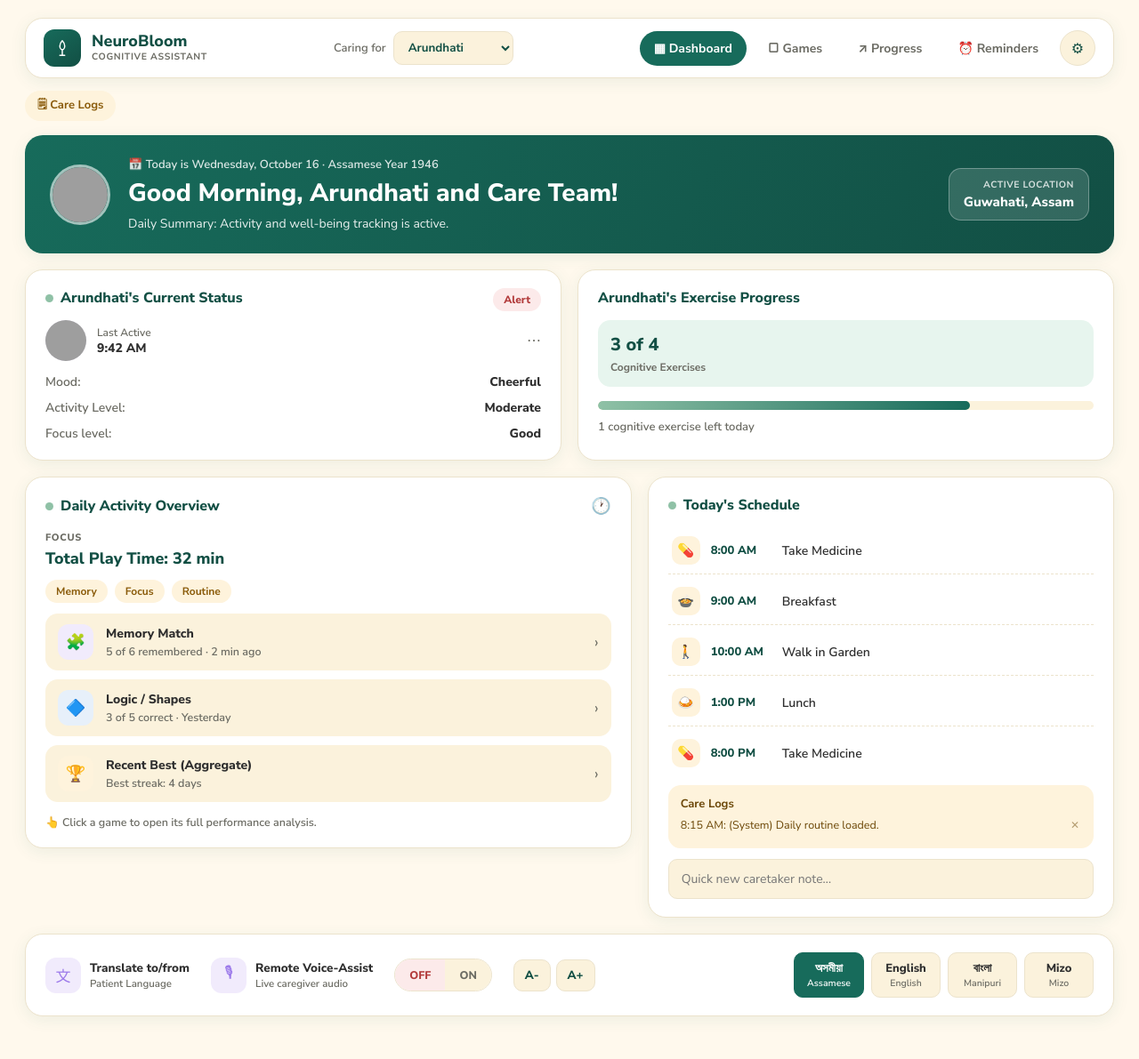
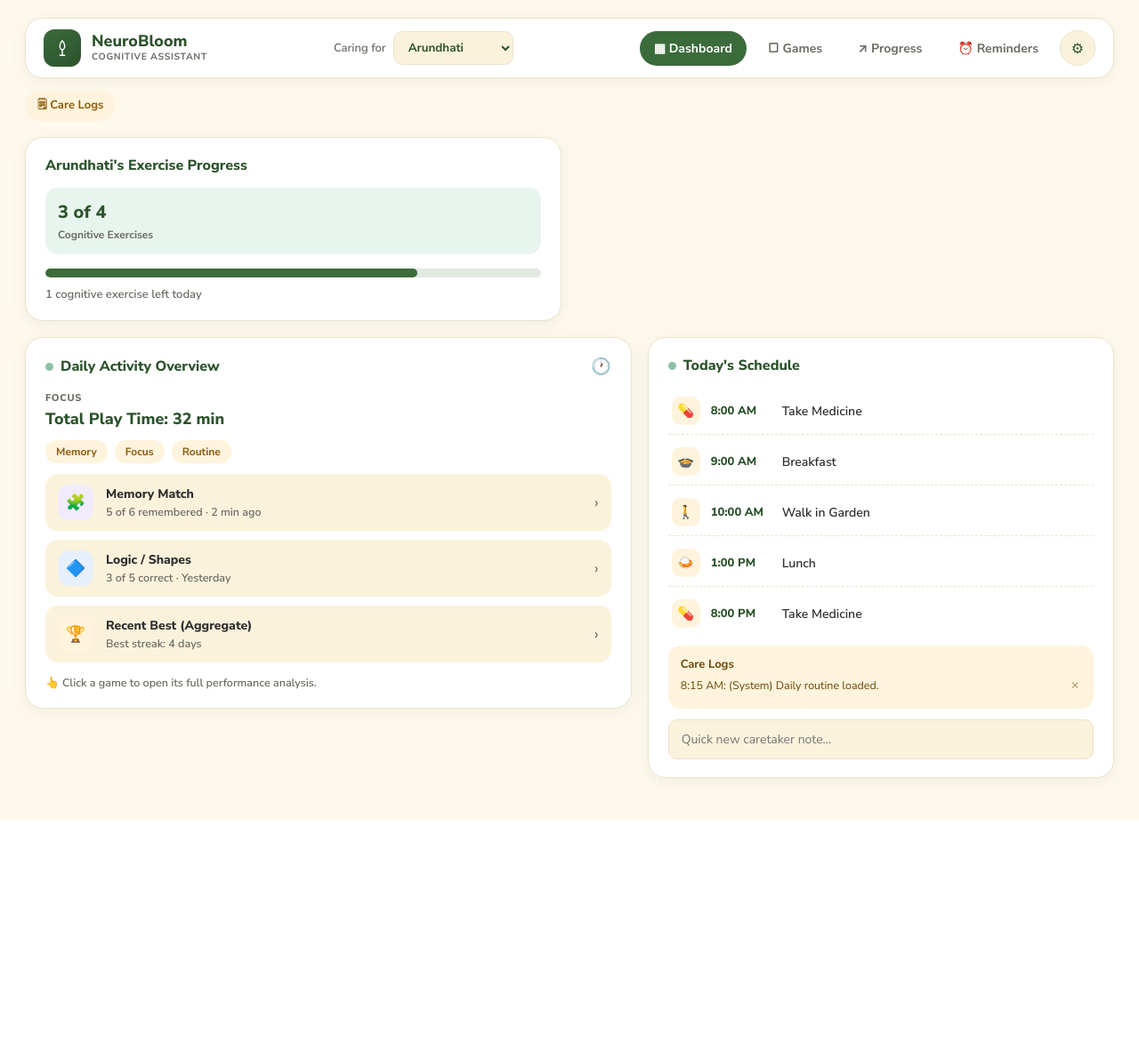
Before and after one commit to Dhruv-goyal01/SIH-Project, a Flask app: page /caretaker in a window 1280 px wide. Shown: the whole page at 89% size. After the commit the page ends 923 px from the top, so only its background shows below. Run offline with Flask 3, Linux system fonts and the light colour scheme; grey boxes are pictures that could not be loaded.

Commit message:
caretaker-dashboard update

```diff
--- a/templates/caretaker-dashboard/index.html
+++ b/templates/caretaker-dashboard/index.html
@@ -66,27 +66,24 @@
                             </label>
                         </div>
                         <div class="settings-divider"></div>
-                        <div class="settings-label" style="margin-bottom:10px;">Default Text Size</div>
-                        <div class="settings-textsize" id="settingsTextSize">
-                            <button data-size="small">A</button>
-                            <button data-size="medium" class="active">A</button>
-                            <button data-size="large">A</button>
+                        <div class="lang-btns">
+                            <div class="lang-btn active">
+                                <div class="top">English</div>
+                                <div class="bottom">English</div>
+                            </div>
+                            <div class="lang-btn ">
+                                <div class="top">অসমীয়া</div>
+                                <div class="bottom">Assamese</div>
+                            </div>
+                            <div class="lang-btn">
+                                <div class="top">বাংলা</div>
+                                <div class="bottom">Manipuri</div>
+                            </div>
+                            <div class="lang-btn">
+                                <div class="top">Mizo</div>
+                                <div class="bottom">Mizo</div>
+                            </div>
                         </div>
-                        <div class="settings-divider"></div>
-                        <div class="settings-label" style="margin-bottom:10px;">Active Location</div>
-                        <select id="locationSelect" class="settings-select"></select>
-
-                        <div class="location-chip-list" id="locationManageList"></div>
-
-                        <div class="location-add-row">
-                            <input type="text" id="newLocationInput" class="location-add-input"
-                                placeholder="Add a location…">
-                            <button type="button" id="addLocationBtn" class="location-add-btn">Add</button>
-                        </div>
-
-                        <button type="button" id="useLiveLocationBtn" class="live-location-btn">📍 Use My Live
-                            Location</button>
-                        <div class="location-status" id="locationStatus"></div>
                     </div>
                 </div>
             </div>
@@ -94,44 +91,9 @@
 
         <div class="care-logs-tip">🗒 Care Logs</div>
 
-        <!-- Greeting banner -->
-        <div class="banner">
-            <img class="banner-photo" id="bannerPhoto" src="" alt="">
-            <div class="banner-photo photo-placeholder" id="bannerPhotoFallback" style="display:none;"></div>
-            <div class="banner-body">
-                <div class="banner-date">📅 Today is Wednesday, October 16 · Assamese Year 1946</div>
-                <h1 id="greetingTitle">Good Morning!</h1>
-                <p>Daily Summary: Activity and well-being tracking is active.</p>
-            </div>
-            <div class="location-chip">
-                <div class="label">ACTIVE LOCATION <span class="live-dot" id="liveDot" style="display:none;">●
-                        LIVE</span></div>
-                <div class="value" id="locationChipValue">—</div>
-            </div>
-        </div>
 
         <!-- Row 1 -->
         <div class="row row-1">
-            <div class="card">
-                <h2><span class="dot"></span><span id="statusHeading">Current Status</span></h2>
-                <div class="status-person">
-                    <img id="statusPhoto" src="" alt="">
-                    <div class="status-avatar photo-placeholder" id="statusPhotoFallback" style="display:none;"></div>
-                    <div>
-                        <div class="who">Last Active</div>
-                        <div class="when" id="statusLastActive">—</div>
-                    </div>
-                    <div class="status-more">⋯</div>
-                </div>
-                <div class="status-rows">
-                    <div class="status-row"><span class="k">Mood:</span><span class="v" id="statusMood">—</span></div>
-                    <div class="status-row"><span class="k">Activity Level:</span><span class="v"
-                            id="statusActivity">—</span></div>
-                    <div class="status-row"><span class="k">Focus level:</span><span class="v" id="statusFocus">—</span>
-                    </div>
-                </div>
-                <span class="alert-pill" id="statusAlertPill">Alert</span>
-            </div>
             <div class="card">
                 <h2><span id="exerciseHeading">Exercise Progress</span></h2>
                 <div class="exercise-row">
@@ -194,43 +156,6 @@
             </div>
         </div>
 
-        <!-- footer -->
-        <div class="card controls-card">
-            <div class="control-group">
-                <div class="control-icon">文</div>
-                <div class="control-label">Translate to/from<span>Patient Language</span></div>
-            </div>
-            <div class="control-group">
-                <div class="control-icon">🎙</div>
-                <div class="control-label">Remote Voice-Assist<span>Live caregiver audio</span></div>
-            </div>
-            <div class="toggle">
-                <button id="toggleOff" class="on" onclick="setToggle(false)">OFF</button>
-                <button id="toggleOn" onclick="setToggle(true)">ON</button>
-            </div>
-            <div class="text-size-btns">
-                <button onclick="resizeText(-1)">A-</button>
-                <button onclick="resizeText(1)">A+</button>
-            </div>
-            <div class="lang-btns">
-                <div class="lang-btn active">
-                    <div class="top">অসমীয়া</div>
-                    <div class="bottom">Assamese</div>
-                </div>
-                <div class="lang-btn">
-                    <div class="top">English</div>
-                    <div class="bottom">English</div>
-                </div>
-                <div class="lang-btn">
-                    <div class="top">বাংলা</div>
-                    <div class="bottom">Manipuri</div>
-                </div>
-                <div class="lang-btn">
-                    <div class="top">Mizo</div>
-                    <div class="bottom">Mizo</div>
-                </div>
-            </div>
-        </div>
     </div>
     <script src="/caretaker/patients.js"></script>
     <script src="/caretaker/script.js"></script>
--- a/templates/caretaker-dashboard/style.css
+++ b/templates/caretaker-dashboard/style.css
@@ -1,9 +1,9 @@
 :root {
   --cream:        #FFF9ED;
   --cream-deep:   #FBF2DC;
-  --teal:         #176B5B;
-  --teal-deep:    #124F44;
-  --teal-tint:    #E4F1EE;
+  --teal:         #3B6B3B;
+  --teal-deep:    #2C522C;
+  --teal-tint:    #EAF2EA;
   --blue:         #3D82C4;
   --blue-tint:    #E7F0FA;
   --yellow:       #F4B942;
@@ -22,8 +22,8 @@
   --radius-lg: 20px;
   --radius-md: 14px;
   --radius-sm: 10px;
-  --shadow-card: 0 4px 18px rgba(23, 107, 91, 0.08);
-  --shadow-pop:  0 10px 30px rgba(23, 107, 91, 0.14);
+  --shadow-card: 0 4px 18px rgba(59, 107, 59, 0.08);
+  --shadow-pop:  0 10px 30px rgba(59, 107, 59, 0.14);
 }
 
 * { box-sizing: border-box; }
@@ -398,8 +410,8 @@ body {
 .exercise-block span { display: block; font-size: 12px; font-weight: 700; color: var(--ink-soft); margin-top: 4px; }
 .exercise-block:nth-child(2) { background: var(--blue-tint); }
 
-.bar-track { height: 10px; background: var(--cream-deep); border-radius: 999px; margin-top: 16px; overflow: hidden; }
-.bar-fill { height: 100%; background: linear-gradient(90deg, var(--green), var(--teal)); border-radius: 999px; }
+.bar-track { height: 10px; background: rgba(59, 107, 59, 0.15); border-radius: 999px; margin-top: 16px; overflow: hidden; }
+.bar-fill { height: 100%; background: #3B6B3B; border-radius: 999px; }
 .remaining { margin-top: 10px; font-size: 13px; color: var(--ink-soft); font-weight: 600; }
 
 /* Daily Activity Overview */
```
Also changed, not shown: other parts of templates/caretaker-dashboard/style.css (+138 -5 lines).
